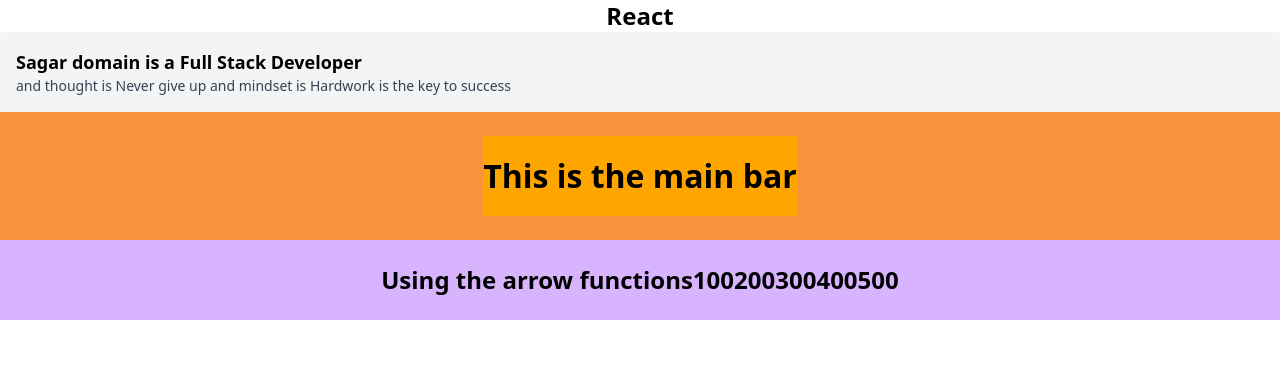
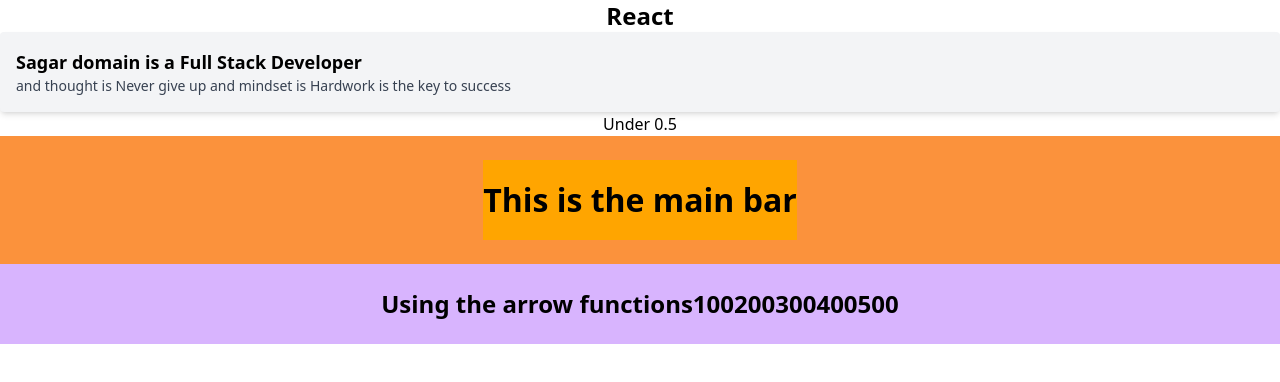
Before and after one commit to SagarSuryakantWaghmare/Meta-Frontend-Course, a React (Create React App) app in the folder React Basics/first/: page / in a window 1280 px wide. Shown: the top 382 px of the page. Built offline with nearby package versions, Linux system fonts and the light colour scheme.

Commit message:
Ternary Operator

```diff
--- a/React Basics/first/src/App.js
+++ b/React Basics/first/src/App.js
@@ -3,6 +3,7 @@
 // import Header from './components/Header';
 import Main from './components/Main';
 import Sidebar from './components/Sidebar';
+import TernaryOperator from './components/TernaryOperator';
 function App() {
   let name = 'React';
   return (
@@ -10,6 +11,7 @@
     <span className='text-2xl flex font-semibold  justify-center'>{name}</span>
     <Props name="Sagar" aim="Full Stack Developer" thought="Never give up" mindset="Hardwork is the key to success"/>
     {/* <Header name="Sagar" domain="Full Stack Developer"/> */}
+    <TernaryOperator/>
     <Main/>
     <Sidebar/>
     </>
--- /dev/null
+++ b/React Basics/first/src/components/TernaryOperator.js
@@ -0,0 +1,12 @@
+import React from 'react'
+
+function TernaryOperator() {
+  return (
+    <div  className='flex justify-center'>
+      {/* Ternary operator here we use it */}
+      <h1>{Math.random()>=0.5?"Over 0.5":"Under 0.5"}</h1>
+    </div>
+  )
+}
+
+export default TernaryOperator
```
Also changed, not shown: React Basics/first/src/components/GuessTheNumber.js (added).
